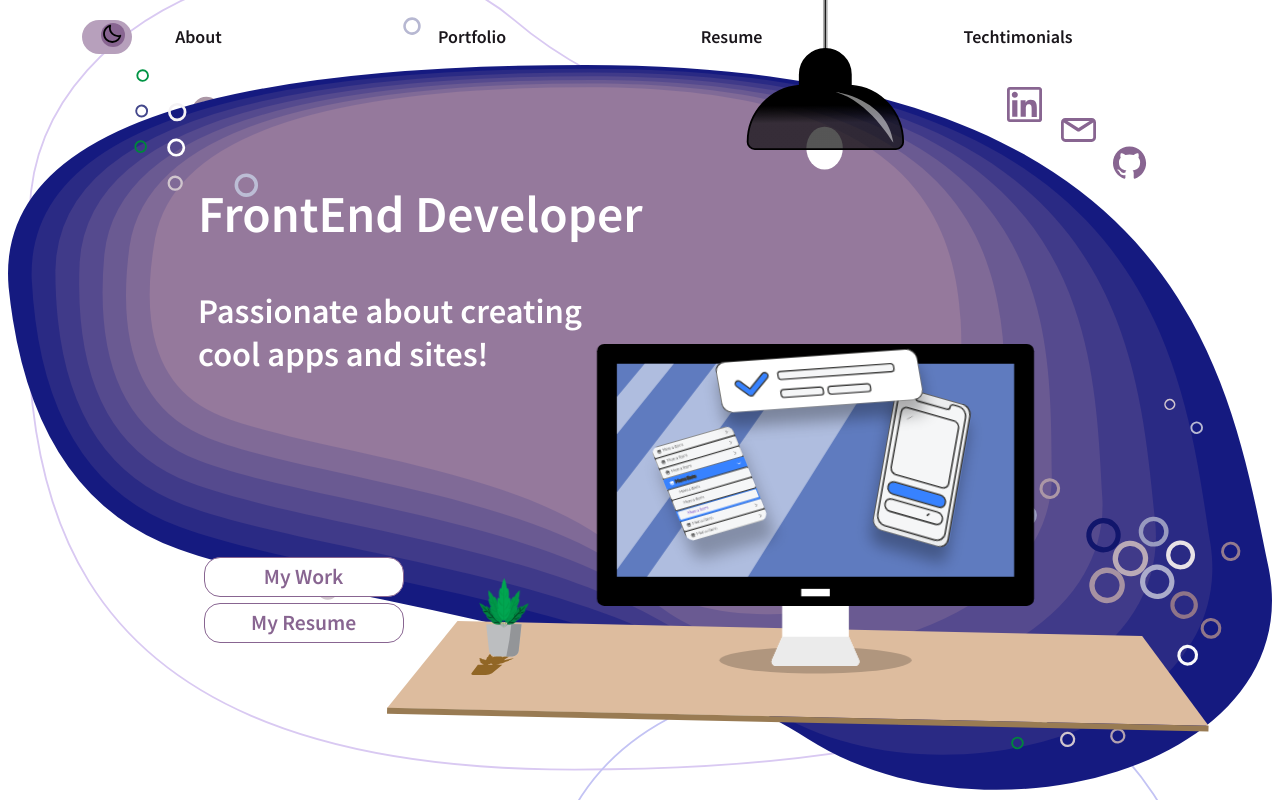
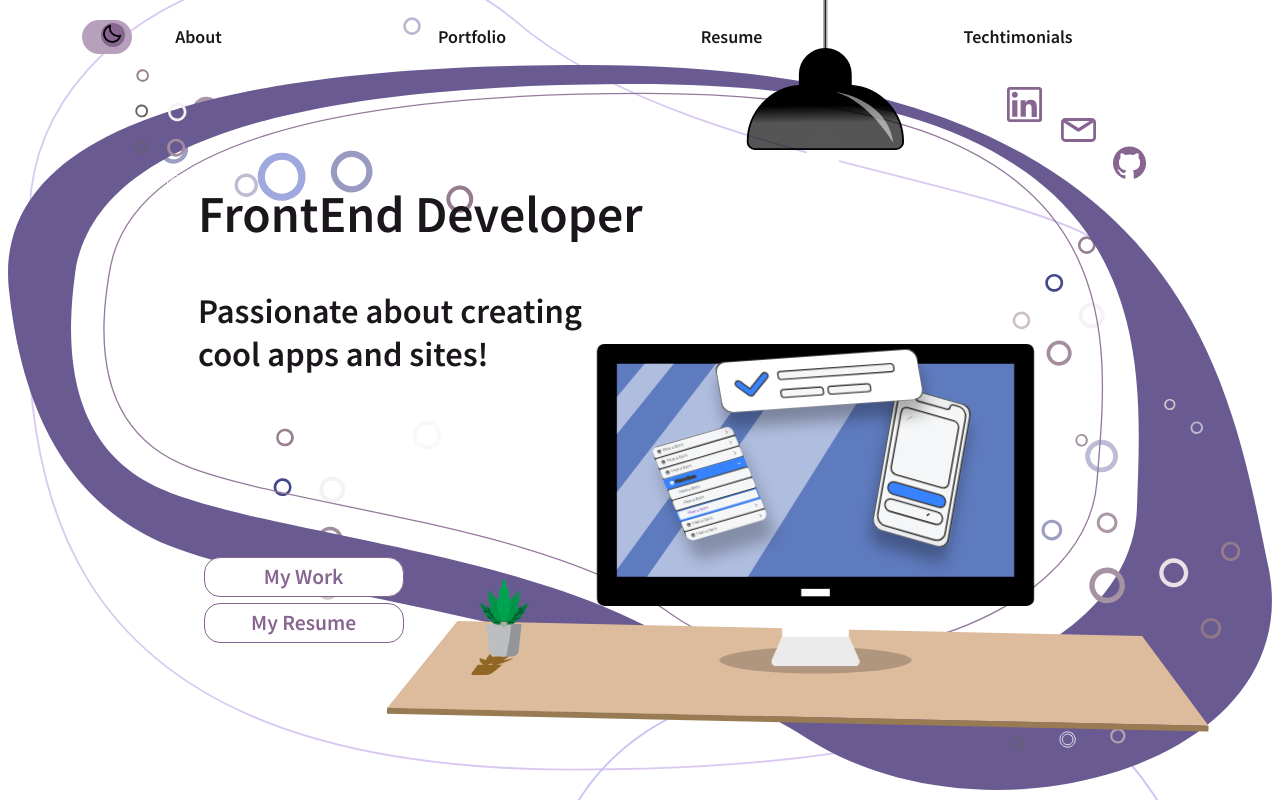
Before and after one commit to cmzluna/cmz.codes, a Next.js app: page / in a window 1280 px wide. Shown: the top 800 px of the page. Built offline with nearby package versions, Linux system fonts and the light colour scheme.

Commit message:
hero section retouched

```diff
--- a/components/Hero/components/CirclesBackground/index.tsx
+++ b/components/Hero/components/CirclesBackground/index.tsx
@@ -6,274 +6,171 @@ interface Props {
 const CirclesBackground = (props: Props) => (
   <svg
     id="Capa_1"
-    width="100%"
-    height="100%"
-    data-name="Capa 1"
     xmlns="http://www.w3.org/2000/svg"
-    viewBox="0 0 961 551.12"
+    x={0}
+    y={0}
+    viewBox="0 0 961 551.1"
+    style={{
+      enableBackground: "new 0 0 961 551.1",
+    }}
+    xmlSpace="preserve"
     {...props}
   >
-    <defs>
-      <style>
-        {
-          ".cls-9{fill:#ccc0c9}.cls-10,.cls-11,.cls-12,.cls-13,.cls-14,.cls-16,.cls-9{fill-rule:evenodd}.cls-10{fill:#43478b}.cls-11{fill:#977e91}.cls-12{fill:#d0c5cd}.cls-13{fill:#a48e9e}.cls-14{fill:#f4f2f4}.cls-16{fill:#bcbdd5}"
-        }
-      </style>
-    </defs>
+    <style>
+      {
+        ".st2,.st3,.st4,.st5,.st7{fill-rule:evenodd;clip-rule:evenodd;fill:#ccc0c9}.st3,.st4,.st5,.st7{fill:#43478b}.st4,.st5,.st7{fill:#977e91}.st5,.st7{fill:#d0c5cd}.st7{fill:#bcbdd5}"
+      }
+    </style>
     <title>{"Hero"}</title>
     <path
-      d="M309.7 185q-23.88 56.78 9 71.19c32.9 14.41 111.15 20.18 143.85 51.45s132.45 7.13 149.52-46.53 47.76-136.39-114.16-136.39Q336 124.72 309.7 185Z"
-      transform="translate(-75 -90.88)"
-      style={{
-        fill: "#fffa72",
-      }}
-    />
-    <path
-      d="M75.46 259.77q16.17 159 129.4 199.32c113.22 40.36 340.74 56.51 478.05 144.06s381.18 19.87 350.44-130.4S967.6 90.88 514.21 90.88q-453.39 0-438.75 168.89Z"
-      transform="translate(-75 -90.88)"
-      style={{
-        fill: "#151a80",
-      }}
-    />
-    <path
-      d="M93 253.54Q100.61 404 205.8 442.19c105.2 38.2 319.74 53.48 445.44 136.34s359.79 18.8 338-123.41S945.59 93.7 516.49 93.7Q87.38 93.7 93 253.54Z"
-      transform="translate(-75 -90.88)"
-      style={{
-        fill: "#2a2a84",
-      }}
-    />
-    <path
-      d="M111 247.32q.18 141.93 97.66 178c97.47 36 299.16 50.45 413.91 128.63s338.55 17.73 324.58-116.43-24.45-341-429.25-341q-404.82 0-406.9 150.8Z"
-      transform="translate(-75 -90.88)"
-      style={{
-        fill: "#403a89",
-      }}
-    />
-    <path
-      d="M129.46 241.09q-6.12 133.41 83.91 167.29c90 33.87 279 47.42 383.38 120.9S914.2 546 907 419.84s-7.88-320.5-388.4-320.5q-380.52 0-389.16 141.75Z"
-      transform="translate(-75 -90.88)"
-      style={{
-        fill: "#554a8e",
-      }}
-    />
-    <path
-      d="M148.25 234.86q-11.4 124.9 71.44 156.61c82.84 31.71 259.16 44.4 353.76 113.19s296.49 15.61 295.13-102.46 6.26-300-350-300q-356.23 0-370.35 132.7Z"
-      transform="translate(-75 -90.88)"
+      d="M958.3 381.9C927.6 231.6 892.6 0 439.2 0 137 0-9.3 56.3.5 168.9c10.8 106 53.9 172.4 129.4 199.3 113.2 40.4 340.7 56.5 478 144.1s381.2 19.8 350.4-130.4zm-100-44.8C853.9 464 622.8 521.2 519.1 447.2s-302.6-87.6-394.8-121.7c-61.5-22.7-85.8-78.9-73.1-168.4C66.4 62 208.3 14.5 477.2 14.5c403.1 0 385.4 195.6 381.1 322.6z"
       style={{
         fill: "#6a5a92",
       }}
     />
     <path
-      d="M167.4 228.63Q151.65 345 227.54 374.57c75.89 29.55 239.66 41.37 325 105.47s275.62 14.54 279.2-95.47S849.89 105 518 105q-332 0-350.6 123.63Z"
-      transform="translate(-75 -90.88)"
+      d="M78.1 152.3c-15.8 82 4.7 133.4 61.4 154.2 85.1 31.2 271.2 43.7 365.4 111.4s313.5 15.4 323-100.9c9.4-116.2 34.4-295.4-344.1-295.4-252.3.1-387.5 43.6-405.7 130.7z"
       style={{
-        fill: "#806a97",
+        fill: "none",
+        stroke: "#95799c",
+        strokeMiterlimit: 10,
       }}
     />
     <path
-      d="M186.87 222.41q-19.22 107.86 49.95 135.25C306 385.05 457.3 396 533.85 455.41s254.88 13.49 262.56-88.48S824.34 107.8 516.68 107.8q-307.68 0-329.81 114.61Z"
-      transform="translate(-75 -90.88)"
+      className="st2"
+      d="M770.6 511.9c-2-1.7-5-1.5-6.7.5-1.7 2-1.5 5 .5 6.7 2 1.7 5 1.5 6.7-.5 1.7-2 1.5-5-.5-6.7zm-.9 1c-1.4-1.2-3.5-1.1-4.7.3s-1.1 3.5.3 4.7c1.4 1.2 3.5 1.1 4.7-.3 1.2-1.3 1.1-3.4-.3-4.7z"
+    />
+    <path
+      className="st3"
+      d="M772 489.3c-2-1.8-5.1-1.5-6.9.5-1.8 2-1.5 5.1.5 6.9 2 1.8 5.1 1.5 6.9-.5 1.8-2.1 1.6-5.2-.5-6.9zm-1 1.1c-1.4-1.2-3.6-1.1-4.8.3s-1.1 3.6.3 4.8c1.4 1.2 3.6 1.1 4.8-.3 1.3-1.4 1.2-3.6-.3-4.8.1-.1.1-.1 0 0z"
+    />
+    <path
+      className="st4"
+      d="M729.8 476.4c-2-1.7-5-1.5-6.7.5-1.7 2-1.5 5 .5 6.7 2 1.7 5 1.5 6.7-.5 1.7-1.9 1.5-4.9-.5-6.7zm-1 1.1c-1.4-1.2-3.5-1-4.7.3-1.2 1.4-1 3.5.3 4.7 1.4 1.2 3.5 1.1 4.7-.3 1.3-1.4 1.1-3.5-.3-4.7z"
+    />
+    <path
+      className="st5"
+      d="M809.4 508.4c-2.4-2.1-6.1-1.9-8.2.6-2.1 2.4-1.9 6.1.6 8.2 2.4 2.1 6.1 1.9 8.2-.6 2.1-2.5 1.9-6.1-.6-8.2zm-1.1 1.3c-1.7-1.5-4.3-1.3-5.7.4s-1.3 4.3.4 5.7c1.7 1.5 4.3 1.3 5.7-.4 1.5-1.7 1.3-4.2-.4-5.7z"
+    />
+    <path
+      d="M847.6 505.6c-2.4-2.1-6.1-1.8-8.2.6s-1.8 6.1.6 8.2c2.4 2.1 6.1 1.8 8.2-.6 2.1-2.4 1.8-6.1-.6-8.2zm-1.2 1.4c-1.7-1.5-4.3-1.3-5.8.4-1.5 1.7-1.3 4.3.4 5.8 1.7 1.5 4.3 1.3 5.8-.4 1.5-1.8 1.3-4.4-.4-5.8z"
       style={{
-        fill: "#95799c",
+        fillRule: "evenodd",
+        clipRule: "evenodd",
+        fill: "#b4a2af",
       }}
     />
     <path
-      className="cls-9"
-      d="M845.62 602.74a4.78 4.78 0 1 0 .48 6.74 4.77 4.77 0 0 0-.48-6.74Zm-.94 1.08a3.35 3.35 0 1 0 .34 4.72 3.34 3.34 0 0 0-.34-4.72Z"
-      transform="translate(-75 -90.88)"
+      className="st7"
+      d="M846.9 465.1c-3.7-3.2-9.4-2.8-12.6.9s-2.8 9.4.9 12.6c3.7 3.2 9.4 2.8 12.6-.9 3.2-3.7 2.8-9.3-.9-12.6zm-1.7 2c-2.6-2.3-6.6-2-8.8.6-2.3 2.6-2 6.6.6 8.8 2.6 2.3 6.6 2 8.8-.6 2.2-2.6 1.9-6.5-.6-8.8z"
     />
     <path
-      className="cls-10"
-      d="M825.25 585a4.86 4.86 0 1 0 .49 6.86 4.86 4.86 0 0 0-.49-6.86Zm-1 1.1a3.41 3.41 0 1 0 .34 4.81 3.42 3.42 0 0 0-.29-4.85Z"
-      transform="translate(-75 -90.88)"
-    />
-    <path
-      className="cls-11"
-      d="M804.77 567.31a4.78 4.78 0 1 0 .48 6.75 4.78 4.78 0 0 0-.48-6.75Zm-.94 1.09a3.34 3.34 0 1 0 .34 4.72 3.35 3.35 0 0 0-.34-4.72Z"
-      transform="translate(-75 -90.88)"
-    />
-    <path
-      className="cls-12"
-      d="M884.44 599.24a5.82 5.82 0 1 0 .58 8.2 5.81 5.81 0 0 0-.58-8.2Zm-1.14 1.32a4.07 4.07 0 1 0 .41 5.74 4.08 4.08 0 0 0-.41-5.74Z"
-      transform="translate(-75 -90.88)"
-    />
-    <path
-      className="cls-13"
-      d="M864.69 580.74a6.86 6.86 0 1 0 .69 9.67 6.86 6.86 0 0 0-.69-9.67Zm-1.34 1.56a4.8 4.8 0 1 0 .48 6.77 4.8 4.8 0 0 0-.48-6.77Z"
-      transform="translate(-75 -90.88)"
-    />
-    <path
-      className="cls-14"
-      d="M844.38 562.9a7 7 0 1 0 .71 9.91 7 7 0 0 0-.71-9.91Zm-1.38 1.59a4.92 4.92 0 1 0 .49 6.94 4.92 4.92 0 0 0-.49-6.94Z"
-      transform="translate(-75 -90.88)"
-    />
-    <path
-      d="M922.58 596.52a5.82 5.82 0 1 0 .59 8.21 5.82 5.82 0 0 0-.59-8.21Zm-1.14 1.32a4.08 4.08 0 1 0 .41 5.75 4.08 4.08 0 0 0-.41-5.75Z"
-      transform="translate(-75 -90.88)"
+      d="M819.4 281.7c-2-1.7-5-1.5-6.7.5-1.7 2-1.5 5 .5 6.7 2 1.7 5 1.5 6.7-.5 1.7-1.9 1.4-4.9-.5-6.7zm-1 1.1c-1.4-1.2-3.5-1.1-4.7.3-1.2 1.4-1.1 3.5.3 4.7 1.4 1.2 3.5 1.1 4.7-.3 1.2-1.4 1.1-3.5-.3-4.7z"
       style={{
-        fill: "#b4a2af",
         fillRule: "evenodd",
+        clipRule: "evenodd",
+        fill: "#a691a0",
       }}
     />
     <path
-      className="cls-16"
-      d="M921.9 556a8.93 8.93 0 1 0 .9 12.6 8.93 8.93 0 0 0-.9-12.6Zm-1.75 2a6.25 6.25 0 1 0 .63 8.82 6.25 6.25 0 0 0-.63-8.76Z"
-      transform="translate(-75 -90.88)"
-    />
-    <path
-      d="M796.63 452.9a4.78 4.78 0 1 0 .48 6.74 4.78 4.78 0 0 0-.48-6.74Zm-.94 1.08a3.35 3.35 0 1 0 .33 4.72 3.34 3.34 0 0 0-.33-4.7Z"
-      transform="translate(-75 -90.88)"
+      d="M844.5 385.4c-5.6-4.9-14.2-4.3-19.1 1.4-4.9 5.6-4.3 14.2 1.4 19.1 5.6 4.9 14.2 4.3 19.1-1.4 4.8-5.7 4.2-14.2-1.4-19.1zm-2.7 3.1c-3.9-3.4-9.9-3-13.3 1-3.4 3.9-3 9.9 1 13.3 3.9 3.4 9.9 3 13.3-.9 3.4-4 3-10-1-13.4z"
       style={{
-        fill: "#a691a0",
         fillRule: "evenodd",
+        clipRule: "evenodd",
+        fill: "#a792a2",
       }}
     />
     <path
-      d="M977.08 533.67a7.9 7.9 0 1 0 .79 11.14 7.9 7.9 0 0 0-.79-11.14Zm-1.56 1.79a5.53 5.53 0 1 0 .56 7.8 5.52 5.52 0 0 0-.56-7.8Z"
-      transform="translate(-75 -90.88)"
+      d="M798.8 347.6c-3.3-2.9-8.3-2.5-11.1.8-2.9 3.3-2.5 8.3.8 11.1 3.3 2.9 8.3 2.5 11.1-.8 2.9-3.3 2.5-8.3-.8-11.1zm-1.5 1.8c-2.3-2-5.8-1.8-7.8.5s-1.8 5.8.5 7.8 5.8 1.8 7.8-.5c2.1-2.3 1.8-5.8-.5-7.8z"
       style={{
-        fill: "#f9f9fb",
         fillRule: "evenodd",
+        clipRule: "evenodd",
+        fill: "#9c9ec2",
       }}
     />
     <path
-      d="M919.48 476.29a13.52 13.52 0 1 0 1.36 19.07 13.52 13.52 0 0 0-1.36-19.07Zm-2.66 3.06a9.46 9.46 0 1 0 .95 13.35 9.46 9.46 0 0 0-.95-13.35Z"
-      transform="translate(-75 -90.88)"
+      d="M919.8 422.4c-3.3-2.9-8.3-2.5-11.1.8-2.9 3.3-2.5 8.3.8 11.1 3.3 2.9 8.3 2.5 11.1-.8 2.8-3.3 2.5-8.3-.8-11.1zm-1.6 1.7c-2.3-2-5.8-1.8-7.8.5s-1.8 5.8.5 7.8 5.8 1.8 7.8-.5c2.1-2.3 1.8-5.8-.5-7.8z"
       style={{
-        fill: "#a792a2",
         fillRule: "evenodd",
+        clipRule: "evenodd",
+        fill: "#907689",
       }}
     />
     <path
-      d="M854.52 427.4a7.9 7.9 0 1 0 .79 11.14 7.9 7.9 0 0 0-.79-11.14Zm-1.52 1.79a5.53 5.53 0 1 0 .55 7.8 5.53 5.53 0 0 0-.55-7.8Z"
-      transform="translate(-75 -90.88)"
+      d="M840.8 342.1c-3.3-2.9-8.3-2.5-11.1.8-2.9 3.3-2.5 8.3.8 11.1 3.3 2.8 8.3 2.5 11.1-.8 2.8-3.3 2.5-8.3-.8-11.1zm-1.6 1.7c-2.3-2-5.8-1.8-7.8.5s-1.8 5.8.5 7.8 5.8 1.8 7.8-.5c2.1-2.3 1.9-5.8-.5-7.8.1 0 .1 0 0 0z"
       style={{
-        fill: "#9c9ec2",
         fillRule: "evenodd",
+        clipRule: "evenodd",
+        fill: "#ab97a6",
       }}
     />
     <path
-      d="M994.79 513.25a7.9 7.9 0 1 0 .79 11.13 7.9 7.9 0 0 0-.79-11.13Zm-1.55 1.75a5.53 5.53 0 1 0 .55 7.79 5.54 5.54 0 0 0-.55-7.79Z"
-      transform="translate(-75 -90.88)"
+      d="M893.5 377.8c-4.6-4-11.5-3.5-15.5 1.1s-3.5 11.5 1.1 15.5 11.5 3.5 15.5-1.1c4-4.5 3.5-11.5-1.1-15.5 0 .1 0 0 0 0zm-2.2 2.5c-3.2-2.8-8.1-2.4-10.9.8s-2.4 8.1.8 10.9c3.2 2.8 8.1 2.4 10.9-.8 2.8-3.2 2.5-8.1-.8-10.9.1 0 .1 0 0 0z"
       style={{
-        fill: "#907689",
         fillRule: "evenodd",
+        clipRule: "evenodd",
+        fill: "#e8e2e6",
       }}
     />
     <path
-      d="M976.06 493.57a10.49 10.49 0 1 0 1.06 14.8 10.48 10.48 0 0 0-1.06-14.8ZM974 496a7.34 7.34 0 1 0 .74 10.36A7.36 7.36 0 0 0 974 496Z"
-      transform="translate(-75 -90.88)"
+      d="M934.4 364.2c-3.1-2.7-7.7-2.3-10.4.8s-2.3 7.7.8 10.4c3.1 2.7 7.7 2.3 10.4-.7 2.7-3.2 2.3-7.8-.8-10.5zm-1.4 1.7c-2.2-1.9-5.4-1.6-7.3.5s-1.6 5.4.5 7.3c2.2 1.9 5.4 1.6 7.3-.5 1.9-2.2 1.7-5.5-.5-7.3z"
       style={{
-        fill: "#8f7488",
         fillRule: "evenodd",
+        clipRule: "evenodd",
+        fill: "#947b8e",
       }}
     />
     <path
-      d="M957.34 473.9a13.09 13.09 0 1 0 1.31 18.46 13.09 13.09 0 0 0-1.31-18.46Zm-2.58 3a9.16 9.16 0 1 0 .92 12.92 9.15 9.15 0 0 0-.92-12.95Z"
-      transform="translate(-75 -90.88)"
+      d="M906.9 272.2c-2-1.7-5-1.5-6.7.5-1.7 2-1.5 5 .5 6.7 2 1.7 5 1.5 6.7-.5 1.7-2 1.5-5-.5-6.7zm-.9 1c-1.4-1.2-3.5-1.1-4.7.3s-1.1 3.5.3 4.7c1.4 1.2 3.5 1.1 4.7-.3 1.2-1.3 1.1-3.4-.3-4.7 0 .1 0 .1 0 0z"
       style={{
-        fill: "#abaccb",
         fillRule: "evenodd",
+        clipRule: "evenodd",
+        fill: "#b7b8d2",
       }}
     />
     <path
-      d="M937.19 455.87a13.51 13.51 0 1 0 1.36 19.06 13.51 13.51 0 0 0-1.36-19.06Zm-2.66 3.06a9.46 9.46 0 1 0 1 13.35 9.45 9.45 0 0 0-1-13.35Z"
-      transform="translate(-75 -90.88)"
+      d="M886.1 254.9c-1.8-1.5-4.5-1.4-6 .4-1.5 1.8-1.4 4.5.4 6s4.5 1.4 6-.4c1.6-1.8 1.4-4.5-.4-6zm-.8 1c-1.2-1.1-3.1-1-4.2.3s-1 3.1.3 4.2c1.2 1.1 3.1 1 4.2-.3s.9-3.2-.3-4.2z"
       style={{
-        fill: "#baaab6",
         fillRule: "evenodd",
+        clipRule: "evenodd",
+        fill: "#d1c5ce",
       }}
     />
     <path
-      d="M916.49 438.48a13.09 13.09 0 1 0 1.31 18.46 13.08 13.08 0 0 0-1.31-18.46Zm-2.58 3a9.16 9.16 0 1 0 .92 12.93 9.16 9.16 0 0 0-.92-12.97Z"
-      transform="translate(-75 -90.88)"
+      className="st2"
+      d="M105.6 62.2c.1-2.6-2-4.8-4.7-4.9-2.6-.1-4.8 2-4.9 4.7-.1 2.6 2 4.8 4.6 4.9 2.8 0 5-2.1 5-4.7zm-1.4 0c.1-1.8-1.4-3.4-3.2-3.4s-3.4 1.4-3.4 3.2c-.1 1.8 1.4 3.4 3.2 3.4 1.8.1 3.4-1.4 3.4-3.2 0-.1 0-.1 0 0z"
+    />
+    <path
+      className="st3"
+      d="M106.5 35.1c.1-2.7-2-4.9-4.7-5-2.7-.1-4.9 2-5 4.7-.1 2.7 2 4.9 4.7 5 2.7.1 4.9-2 5-4.7zm-1.5 0c.1-1.9-1.4-3.5-3.3-3.5-1.9-.1-3.5 1.4-3.5 3.3s1.4 3.5 3.3 3.5c1.9.1 3.4-1.4 3.5-3.3z"
+    />
+    <path
+      className="st4"
+      d="M107.1 8.1c.1-2.6-2-4.8-4.6-4.9-2.6-.1-4.8 2-4.9 4.6-.1 2.6 2 4.8 4.6 4.9 2.7.1 4.9-1.9 4.9-4.6zm-1.4 0c.1-1.8-1.4-3.4-3.2-3.4-1.8-.1-3.4 1.4-3.4 3.2-.1 1.8 1.4 3.4 3.2 3.4 1.8.1 3.4-1.3 3.4-3.2z"
+    />
+    <path
+      className="st5"
+      d="M132.9 90c.1-3.2-2.4-5.9-5.7-6-3.2-.1-5.9 2.4-6 5.7-.1 3.2 2.4 5.9 5.6 6 3.4 0 6-2.5 6.1-5.7zm-1.7 0c0-2.2-1.8-4.1-4-4.1s-4.1 1.8-4.1 4 1.7 4.1 4 4.1c2.2 0 4-1.7 4.1-4z"
+    />
+    <path
+      d="M134.7 63c.1-3.8-2.9-6.9-6.7-7s-6.9 2.9-7 6.7c-.1 3.8 2.9 6.9 6.7 7 3.8 0 6.9-2.9 7-6.7zm-2-.1c.1-2.6-2-4.9-4.7-4.9-2.6-.1-4.9 2-4.9 4.7-.1 2.6 2 4.9 4.7 4.9 2.6 0 4.8-2 4.9-4.7z"
       style={{
-        fill: "#11166c",
         fillRule: "evenodd",
+        clipRule: "evenodd",
+        fill: "#a48e9e",
       }}
     />
     <path
-      d="M872.23 407a7.89 7.89 0 1 0 .79 11.14 7.9 7.9 0 0 0-.79-11.14Zm-1.55 1.79a5.53 5.53 0 1 0 .55 7.8 5.53 5.53 0 0 0-.55-7.83Z"
-      transform="translate(-75 -90.88)"
+      d="M135.7 36c.1-3.9-3-7.1-6.8-7.2-3.9-.1-7.1 3-7.2 6.8-.1 3.8 2.9 7 6.8 7.2 3.8.1 7-2.9 7.2-6.8zm-2.1-.1c.1-2.7-2.1-5-4.8-5.1-2.7-.1-5 2.1-5.1 4.8-.1 2.7 2.1 5 4.8 5.1 2.7.1 5-2.1 5.1-4.8z"
       style={{
-        fill: "#ab97a6",
         fillRule: "evenodd",
+        clipRule: "evenodd",
+        fill: "#f4f2f4",
       }}
     />
     <path
-      d="M973.69 455.05a11 11 0 1 0 1.1 15.53 11 11 0 0 0-1.1-15.53Zm-2.17 2.49a7.71 7.71 0 1 0 .78 10.87 7.7 7.7 0 0 0-.78-10.87Z"
-      transform="translate(-75 -90.88)"
-      style={{
-        fill: "#e8e2e6",
-        fillRule: "evenodd",
-      }}
-    />
-    <path
-      d="M953.49 437.07a11.36 11.36 0 1 0 1.14 16 11.37 11.37 0 0 0-1.14-16Zm-2.23 2.58a8 8 0 1 0 .79 11.21 8 8 0 0 0-.79-11.21Z"
-      transform="translate(-75 -90.88)"
-      style={{
-        fill: "#989abf",
-        fillRule: "evenodd",
-      }}
-    />
-    <path
-      d="M1009.44 455.08a7.37 7.37 0 1 0 .75 10.4 7.37 7.37 0 0 0-.75-10.4Zm-1.44 1.67a5.16 5.16 0 1 0 .51 7.28 5.16 5.16 0 0 0-.51-7.28Z"
-      transform="translate(-75 -90.88)"
-      style={{
-        fill: "#947b8e",
-        fillRule: "evenodd",
-      }}
-    />
-    <path
-      d="M981.89 363.05a4.78 4.78 0 1 0 .48 6.74 4.78 4.78 0 0 0-.48-6.74Zm-.94 1.08a3.35 3.35 0 1 0 .34 4.72 3.34 3.34 0 0 0-.29-4.72Z"
-      transform="translate(-75 -90.88)"
-      style={{
-        fill: "#b7b8d2",
-        fillRule: "evenodd",
-      }}
-    />
-    <path
-      d="M961.12 345.73a4.26 4.26 0 1 0 .43 6 4.26 4.26 0 0 0-.43-6Zm-.83 1a3 3 0 1 0 .29 4.2 3 3 0 0 0-.29-4.23Z"
-      transform="translate(-75 -90.88)"
-      style={{
-        fill: "#d1c5ce",
-        fillRule: "evenodd",
-      }}
-    />
-    <path
-      className="cls-9"
-      d="M180.63 153.05a4.78 4.78 0 1 0-4.91 4.65 4.77 4.77 0 0 0 4.91-4.65Zm-1.43 0a3.35 3.35 0 1 0-3.44 3.25 3.36 3.36 0 0 0 3.44-3.3Z"
-      transform="translate(-75 -90.88)"
-    />
-    <path
-      className="cls-10"
-      d="M181.48 126a4.87 4.87 0 1 0-5 4.73 4.86 4.86 0 0 0 5-4.73Zm-1.48 0a3.41 3.41 0 1 0-3.5 3.31A3.41 3.41 0 0 0 180 126Z"
-      transform="translate(-75 -90.88)"
-    />
-    <path
-      className="cls-11"
-      d="M182.15 99a4.78 4.78 0 1 0-4.91 4.64 4.77 4.77 0 0 0 4.91-4.64Zm-1.43 0a3.35 3.35 0 1 0-3.44 3.25 3.35 3.35 0 0 0 3.44-3.25Z"
-      transform="translate(-75 -90.88)"
-    />
-    <path
-      className="cls-12"
-      d="M207.94 180.86a5.82 5.82 0 1 0-6 5.66 5.82 5.82 0 0 0 6-5.66Zm-1.75 0a4.07 4.07 0 1 0-4.18 4 4.07 4.07 0 0 0 4.18-4.04Z"
-      transform="translate(-75 -90.88)"
-    />
-    <path
-      className="cls-13"
-      d="M209.73 153.87a6.85 6.85 0 1 0-7 6.66 6.85 6.85 0 0 0 7-6.66Zm-2-.06a4.8 4.8 0 1 0-4.93 4.66 4.8 4.8 0 0 0 4.88-4.66Z"
-      transform="translate(-75 -90.88)"
-    />
-    <path
-      className="cls-14"
-      d="M210.67 126.85a7 7 0 1 0-7.23 6.83 7 7 0 0 0 7.23-6.83Zm-2.11-.06a4.92 4.92 0 1 0-5.06 4.78 4.92 4.92 0 0 0 5.06-4.78Z"
-      transform="translate(-75 -90.88)"
-    />
-    <path
-      className="cls-16"
-      d="M265.1 182.47a8.93 8.93 0 1 0-9.18 8.68 8.94 8.94 0 0 0 9.18-8.68Zm-2.68-.07a6.25 6.25 0 1 0-6.42 6.07 6.25 6.25 0 0 0 6.42-6.07Z"
-      transform="translate(-75 -90.88)"
+      className="st7"
+      d="M190.1 91.6c.1-4.9-3.8-9-8.7-9.2-4.9-.1-9 3.8-9.2 8.7-.1 4.9 3.7 9 8.7 9.2 5 .1 9.1-3.8 9.2-8.7zm-2.7-.1c.1-3.5-2.6-6.3-6.1-6.4-3.5-.1-6.3 2.6-6.4 6.1-.1 3.5 2.6 6.3 6.1 6.4 3.4.1 6.3-2.6 6.4-6.1z"
     />
   </svg>
 );
--- a/components/Hero/styles.ts
+++ b/components/Hero/styles.ts
@@ -35,7 +35,7 @@ const NavBar = styled.div``;
 
 const Text = styled.div`
   position: absolute;
-  color: white;
+  color: ${({ theme }) => theme.colors.text};
   font-size: 3vw;
   top: 10%;
   left: 15%;
```
Also changed, not shown: components/ProjectCard/index.tsx (+4 -9 lines), components/ProjectCard/styles.ts (+0 -7 lines), public/Hero.svg.
